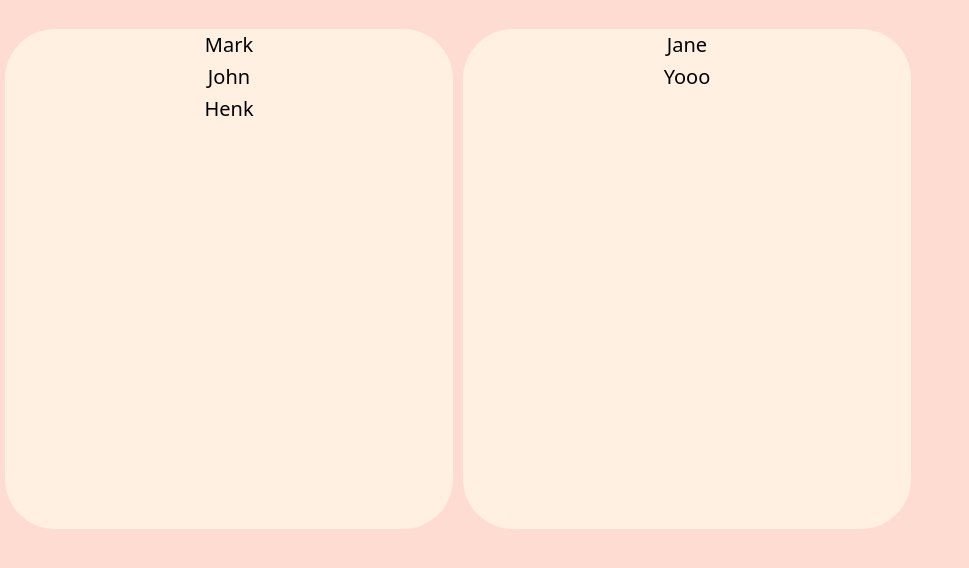
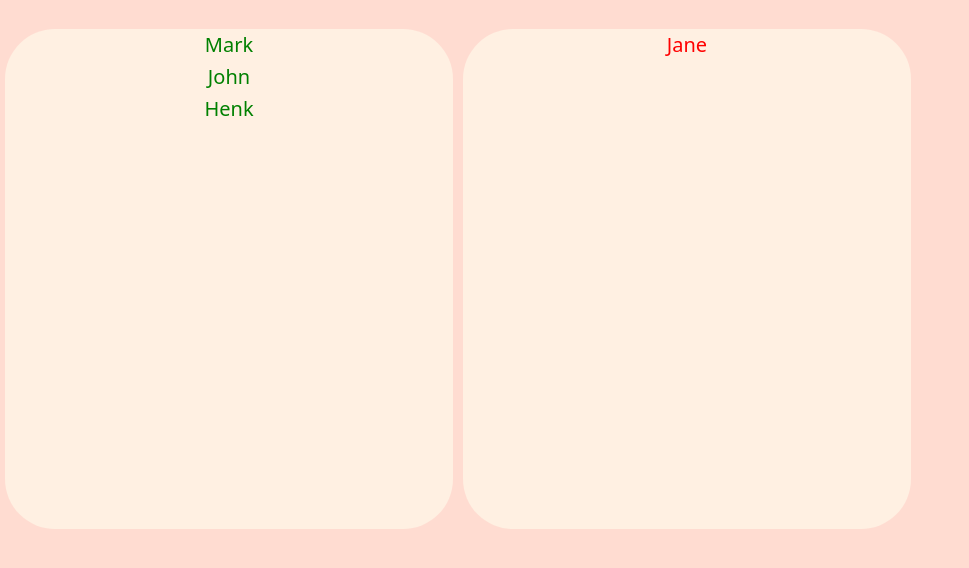
Before and after one commit to Maarten-DLVW/RAC22-SWDVT-1D_werkplaats-3-rest-rumble, a Flask app: page /attendance in a window 1280 px wide. Shown: the part 77-645 px from the top of the page, without its empty margins (0-969 px from the left). Run offline with Flask 2, Linux system fonts and the light colour scheme; some libraries are stand-ins or nearby versions.

Commit message:
CHANGES: styling, removed unused file

```diff
--- a/app.py
+++ b/app.py
@@ -52,7 +52,6 @@
                 {"name": "Jane", "status": "0"},
                 {"name": "John", "status": "1"},
                 {"name": "Henk", "status": "1"},
-                {"name": "Yooo", "status": "0"}
             ]
         }
     )
--- a/static/basic.css
+++ b/static/basic.css
@@ -179,6 +179,19 @@
     margin: 5px;
     text-align: center;
     float: left;
+    color: green;
+}
+
+.rectangle2 {
+    width: 35%;
+    min-height: 500px;
+    background-color: #FFF0E2;
+    border-radius: 50px;
+    font-size: 20px;
+    margin: 5px;
+    text-align: center;
+    float: left;
+    color: red;
 }
 
 header {
--- a/templates/attendance.html
+++ b/templates/attendance.html
@@ -16,7 +16,7 @@
     <div id="attendancePresent" class="rectangle">
         <li>Aanwezig</li>
     </div>
-    <div id="attendanceAbsent" class="rectangle">
+    <div id="attendanceAbsent" class="rectangle2">
         <li>Afwezig</li>
     </div>
     <script>
```
Also changed, not shown: static/css.css (added).
